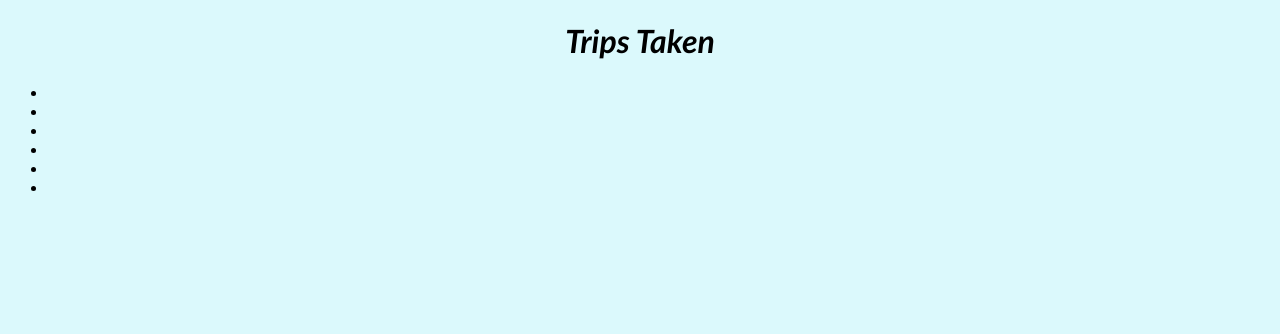
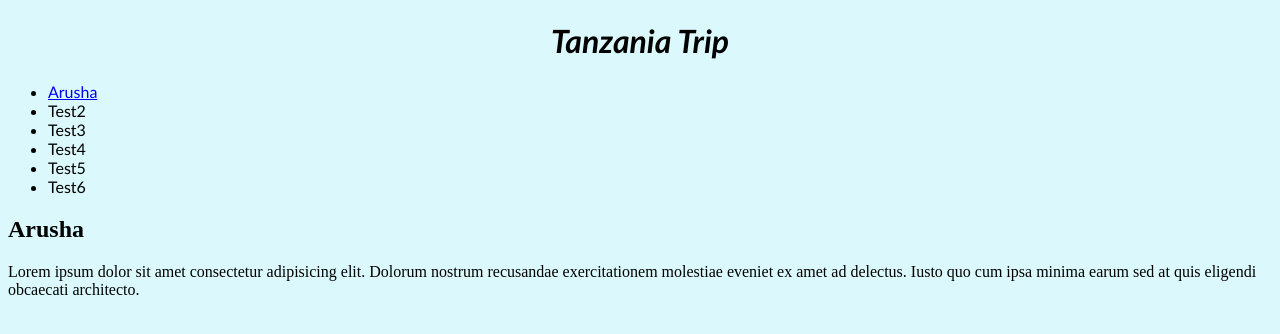
Before and after one commit to tussiri/js-assignment-4-html-me-something-tussiri, a website: page index.html in a window 1280 px wide. Drawn offline with Linux system fonts and the light colour scheme.

Commit message:
Updating html

```diff
--- a/index.html
+++ b/index.html
@@ -5,18 +5,31 @@
   </head>
   <body>
     <header>
-         <h1>Trips Taken</h1>
+      <h1>Tanzania Trip</h1>
       <nav>
         <ul>
-               <li></li>
-               <li></li>
-               <li></li>
-               <li></li>
-               <li></li>
-               <li></li>
+          <li>
+            <a href="#Arusha">Arusha</a>
+          </li>
+          <li>Test2</li>
+          <li>Test3</li>
+          <li>Test4</li>
+          <li>Test5</li>
+          <li>Test6</li>
         </ul>
       </nav>
     </header>
-      <!-- Write your HTML in this file! -->
+    <main>
+      <section>
+        <a name="Arusha"></a>
+        <h2>Arusha</h2>
+        <p>
+          Lorem ipsum dolor sit amet consectetur adipisicing elit. Dolorum
+          nostrum recusandae exercitationem molestiae eveniet ex amet ad
+          delectus. Iusto quo cum ipsa minima earum sed at quis eligendi
+          obcaecati architecto.
+        </p>
+      </section>
+    </main>
   </body>
 </html>
```
Lines whose indentation alone changed are shown as unchanged.
